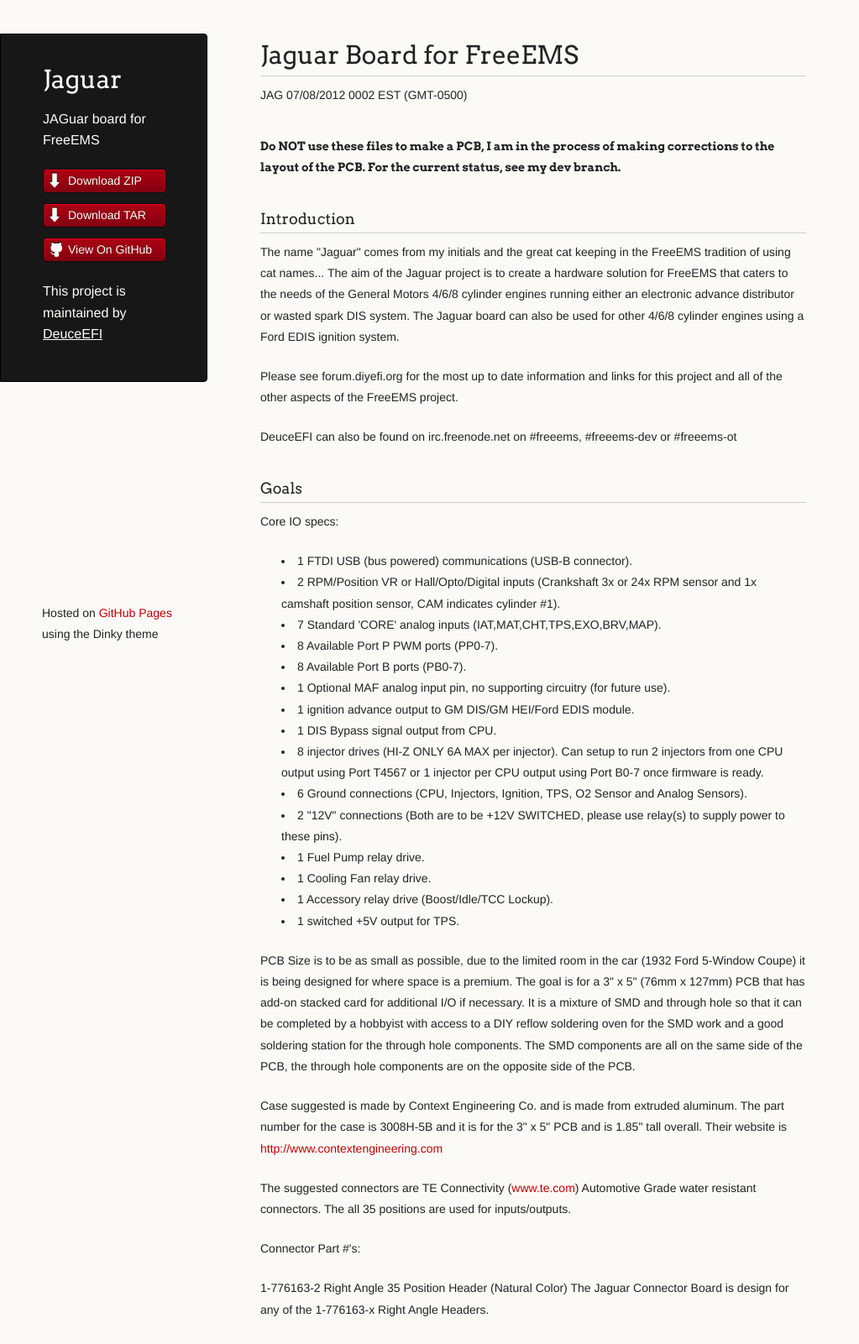
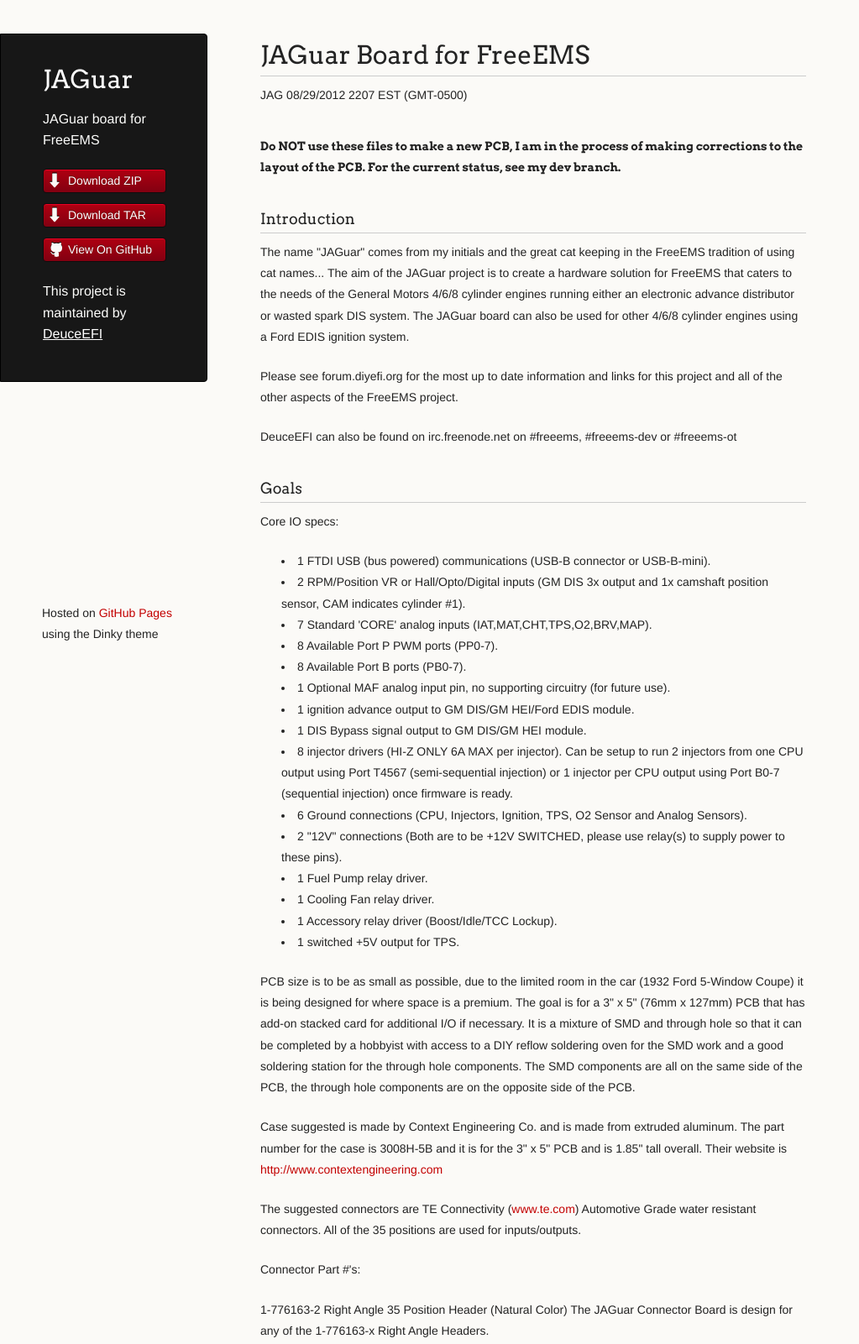
Before and after one commit to DeuceEFI/Jaguar, a plain HTML site: page index.html in a window 1280 px wide. Shown: the top 1601 px of the page at 84% size, without its empty margins (0-1023 px from the left). Drawn offline with Linux system fonts and the light colour scheme.

Commit message:
updated index.html to correct grammar

```diff
--- a/index.html
+++ b/index.html
@@ -3,7 +3,7 @@
   <head>
     <meta charset="utf-8">
     <meta http-equiv="X-UA-Compatible" content="chrome=1">
-    <title>Jaguar by DeuceEFI</title>
+    <title>JAGuar by DeuceEFI</title>
 
     <link rel="stylesheet" href="stylesheets/styles.css">
     <link rel="stylesheet" href="stylesheets/pygment_trac.css">
@@ -16,7 +16,7 @@
   <body>
     <div class="wrapper">
       <header>
-        <h1 class="header">Jaguar</h1>
+        <h1 class="header">JAGuar</h1>
         <p class="header">JAGuar board for FreeEMS</p>
 
         <ul>
@@ -30,15 +30,15 @@
 
       </header>
       <section>
-        <h1>Jaguar Board for FreeEMS</h1>
+        <h1>JAGuar Board for FreeEMS</h1>
 
-<p>JAG 07/08/2012 0002 EST (GMT-0500)</p>
+<p>JAG 08/29/2012 2207 EST (GMT-0500)</p>
 
-<h4>Do NOT use these files to make a PCB, I am in the process of making corrections to the layout of the PCB.  For the current status, see my dev branch.</h4>
+<h4>Do NOT use these files to make a new PCB, I am in the process of making corrections to the layout of the PCB.  For the current status, see my dev branch.</h4>
 
 <h3>Introduction</h3>
 
-<p>The name "Jaguar" comes from my initials and the great cat keeping in the FreeEMS tradition of using cat names...  The aim of the Jaguar project is to create a hardware solution for FreeEMS that caters to the needs of the General Motors 4/6/8 cylinder engines running either an electronic advance distributor or wasted spark DIS system.  The Jaguar board can also be used for other 4/6/8 cylinder engines using a Ford EDIS ignition system. </p>
+<p>The name "JAGuar" comes from my initials and the great cat keeping in the FreeEMS tradition of using cat names...  The aim of the JAGuar project is to create a hardware solution for FreeEMS that caters to the needs of the General Motors 4/6/8 cylinder engines running either an electronic advance distributor or wasted spark DIS system.  The JAGuar board can also be used for other 4/6/8 cylinder engines using a Ford EDIS ignition system.</p>
 
 <p>Please see forum.diyefi.org for the most up to date information and links for this project and all of the other aspects of the FreeEMS project.</p>
 
@@ -49,32 +49,32 @@
 <p>Core IO specs:</p>
 
 <ul>
-<li>1 FTDI USB (bus powered) communications (USB-B connector).</li>
-<li>2 RPM/Position VR or Hall/Opto/Digital inputs (Crankshaft 3x or 24x RPM sensor and 1x camshaft position sensor, CAM indicates cylinder #1).</li>
-<li>7 Standard 'CORE' analog inputs (IAT,MAT,CHT,TPS,EXO,BRV,MAP).</li>
+<li>1 FTDI USB (bus powered) communications (USB-B connector or USB-B-mini).</li>
+<li>2 RPM/Position VR or Hall/Opto/Digital inputs (GM DIS 3x output and 1x camshaft position sensor, CAM indicates cylinder #1).</li>
+<li>7 Standard 'CORE' analog inputs (IAT,MAT,CHT,TPS,O2,BRV,MAP).</li>
 <li>8 Available Port P PWM ports (PP0-7).</li>
 <li>8 Available Port B ports (PB0-7).</li>
 <li>1 Optional MAF analog input pin, no supporting circuitry (for future use).</li>
 <li>1 ignition advance output to GM DIS/GM HEI/Ford EDIS module.</li>
-<li>1 DIS Bypass signal output from CPU.</li>
-<li>8 injector drives (HI-Z ONLY 6A MAX per injector). Can setup to run 2 injectors from one CPU output using Port T4567 or 1 injector per CPU output using Port B0-7 once firmware is ready.</li>
+<li>1 DIS Bypass signal output to GM DIS/GM HEI module.</li>
+<li>8 injector drivers (HI-Z ONLY 6A MAX per injector). Can be setup to run 2 injectors from one CPU output using Port T4567 (semi-sequential injection) or 1 injector per CPU output using Port B0-7 (sequential injection) once firmware is ready.</li>
 <li>6 Ground connections (CPU, Injectors, Ignition, TPS, O2 Sensor and Analog Sensors).</li>
 <li>2 "12V" connections (Both are to be +12V SWITCHED, please use relay(s) to supply power to these pins).</li>
-<li>1 Fuel Pump relay drive.</li>
-<li>1 Cooling Fan relay drive.</li>
-<li>1 Accessory relay drive (Boost/Idle/TCC Lockup).</li>
+<li>1 Fuel Pump relay driver.</li>
+<li>1 Cooling Fan relay driver.</li>
+<li>1 Accessory relay driver (Boost/Idle/TCC Lockup).</li>
 <li>1 switched +5V output for TPS.</li>
-</ul><p>PCB Size is to be as small as possible, due to the limited room in the car (1932 Ford 5-Window Coupe) it is being designed for where space is a premium.  The goal is for a 3" x 5" (76mm x 127mm) PCB that has add-on stacked card for additional I/O if necessary.  It is a mixture of SMD and through hole so that it can be completed by a hobbyist with access to a DIY reflow soldering oven for the SMD work and a good soldering station for the through hole components.  The SMD components are all on the same side of the PCB, the through hole components are on the opposite side of the PCB.</p>
+</ul><p>PCB size is to be as small as possible, due to the limited room in the car (1932 Ford 5-Window Coupe) it is being designed for where space is a premium.  The goal is for a 3" x 5" (76mm x 127mm) PCB that has add-on stacked card for additional I/O if necessary.  It is a mixture of SMD and through hole so that it can be completed by a hobbyist with access to a DIY reflow soldering oven for the SMD work and a good soldering station for the through hole components.  The SMD components are all on the same side of the PCB, the through hole components are on the opposite side of the PCB.</p>
 
 <p>Case suggested is made by Context Engineering Co. and is made from extruded aluminum.  The part number for the case is 3008H-5B and it is for the 3" x 5" PCB and is 1.85" tall overall.  Their website is <a href="http://www.contextengineering.com">http://www.contextengineering.com</a> </p>
 
 <p>The suggested connectors are TE Connectivity (<a href="http://www.te.com">www.te.com</a>) Automotive Grade water resistant connectors.
-The all 35 positions are used for inputs/outputs.</p>
+All of the 35 positions are used for inputs/outputs.</p>
 
 <p>Connector Part #'s:</p>
 
 <p>1-776163-2 Right Angle 35 Position Header (Natural Color)
-The Jaguar Connector Board is design for any of the 1-776163-x Right Angle Headers.</p>
+The JAGuar Connector Board is design for any of the 1-776163-x Right Angle Headers.</p>
 
 <p>AND the following
 776164-2 35 Position AMP SEAL Plug Assembly (Natural Color)
```
